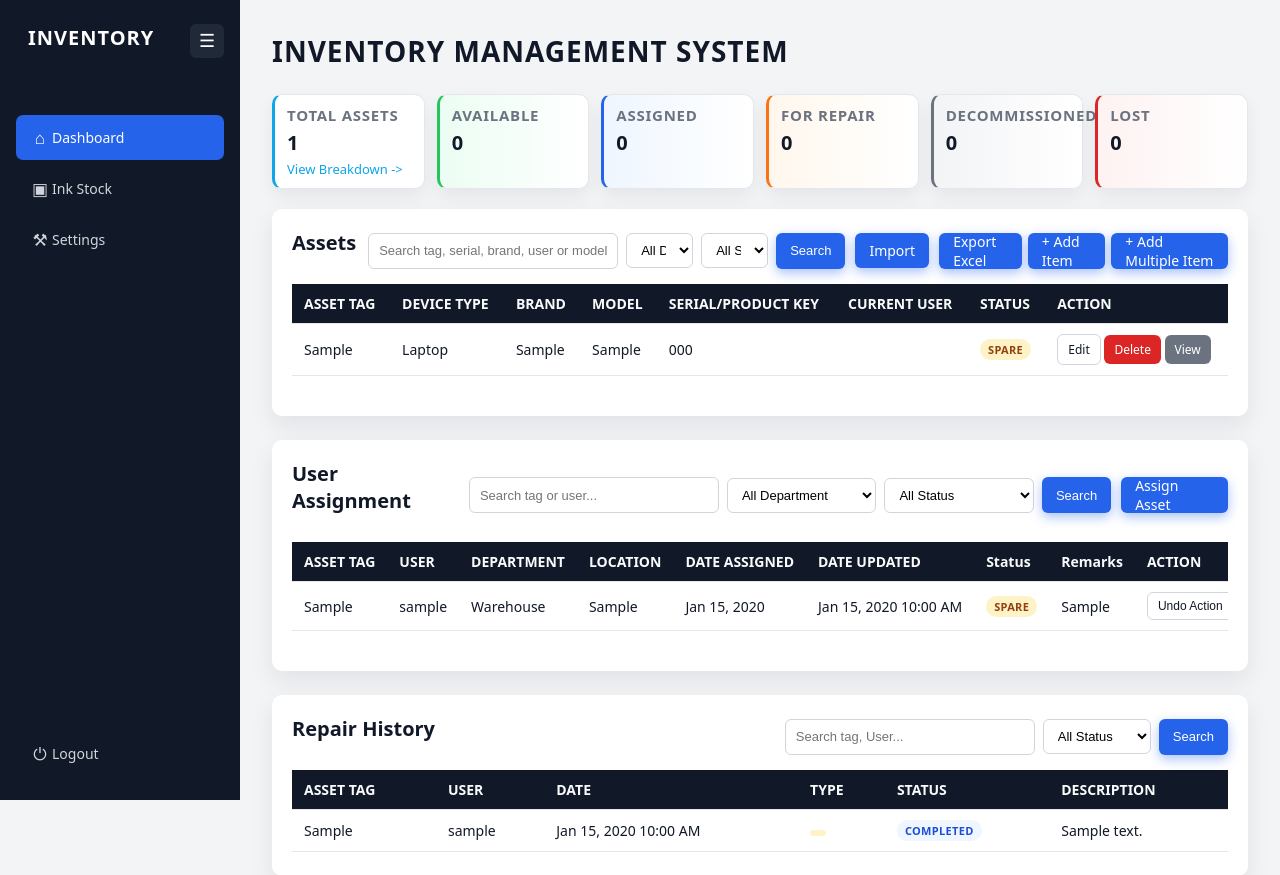
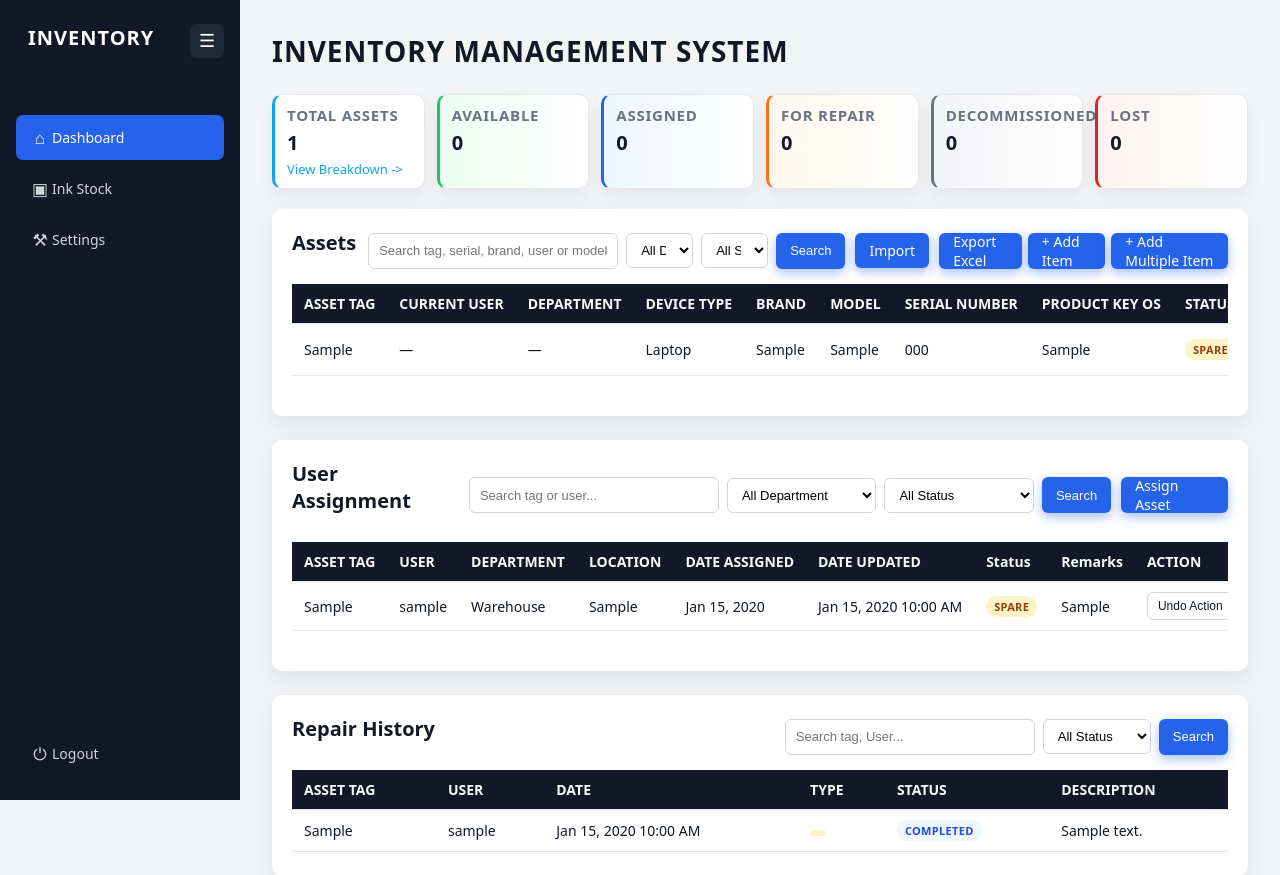
Before and after one commit to armandonaesa2002-sketch/inventory_management_system, a Laravel app: page /inventory in a window 1280 px wide. Shown: the top 875 px of the page. Run offline with Laravel 12, Linux system fonts and the light colour scheme; a user stored in the database is signed in; data comes from the database, SQL or seed files in the repository; tables that the repository leaves empty hold one stand-in row (values such as "Sample post").

Commit message:
Adding Department on search and display table

```diff
--- a/app/Http/Controllers/InventoryController.php
+++ b/app/Http/Controllers/InventoryController.php
@@ -126,7 +126,7 @@ class InventoryController extends Controller
     public function display_index(Request $request)
     {
         // $assets = Asset::with(['hardware','assignment','software','audit'])->get();
-        $asset_query = Asset::with(['hardware', 'software', 'audit','currentAssignment']);
+        $asset_query = Asset::with(['hardware', 'software', 'audit','currentAssignment.department']);
         if ($request->filled('search')) {
             $search = $request->search;
             $asset_query->where(function ($query) use ($search) {
@@ -141,6 +141,9 @@ class InventoryController extends Controller
 
                     ->orWhereHas('currentAssignment', function ($assignmentQuery) use ($search) {
                         $assignmentQuery->where('user_name', 'like', "%{$search}%");
+                    })
+                    ->orWhereHas('currentAssignment.department', function ($departmentQuery) use ($search) {
+                        $departmentQuery->where('name', 'like', "%{$search}%");
                     });
             });
         }
--- a/resources/views/inventories/index.blade.php
+++ b/resources/views/inventories/index.blade.php
@@ -217,11 +217,13 @@
                             <thead class="caps">
                                 <tr>
                                     <th>Asset Tag</th>
+                                    <th>Current User</th>
+                                    <th>Department</th>
                                     <th>Device Type</th>
                                     <th>Brand</th>
                                     <th>Model</th>
-                                    <th>Serial/Product Key</th>
-                                    <th>Current User</th>
+                                    <th>Serial Number</th>
+                                    <th>Product Key OS</th>
                                     <th>Status</th>
                                     <th colspan="3">Action</th>
                                 </tr>
@@ -229,20 +231,19 @@
                             <tbody>
                                 @forelse($data['assets'] as $asset)
                                 @php
-                                $serial = trim($asset->serial_number ?? '');
-                                $productKey = trim($asset->software?->product_key_os ?? '');
+                                $serial = trim($asset->serial_number ?? '—');
+                                $productKey = trim($asset->software?->product_key_os ?? '—');
                                 $usesProductKey = $asset->device_type->identifier;
-                                $identifier = $usesProductKey
-                                ? ($productKey !== '' ? $productKey : ($serial !== '' && strtoupper($serial) !== 'N/A' ? $serial : '—'))
-                                : ($serial !== '' && strtoupper($serial) !== 'N/A' ? $serial : ($productKey !== '' ? $productKey : '—'));
                                 @endphp
                                 <tr>
                                     <td>{{$asset->asset_tag}}</td>
+                                    <td>{{$asset->currentAssignment?->user_name ?? '—'}}</td>
+                                    <td>{{ $asset->currentAssignment?->department?->name ?? '—' }}</td>
                                     <td>{{$asset->device_type->name}}</td>
                                     <td>{{$asset->brand}}</td>
                                     <td>{{$asset->model}}</td>
-                                    <td>{{$identifier}}</td>
-                                    <td>{{$asset->currentAssignment?->user_name ?? ''}}</td>
+                                    <td>{{$serial}}</td>
+                                    <td>{{$productKey}}</td>
                                     <td>
                                         <span class="status-badge {{$asset->status === 'In Use' ? 'status-inuse' : ($asset->status === 'Returned' ? 'status-returned' : 'status-other')}}">
                                             {{$asset->status}}
```
